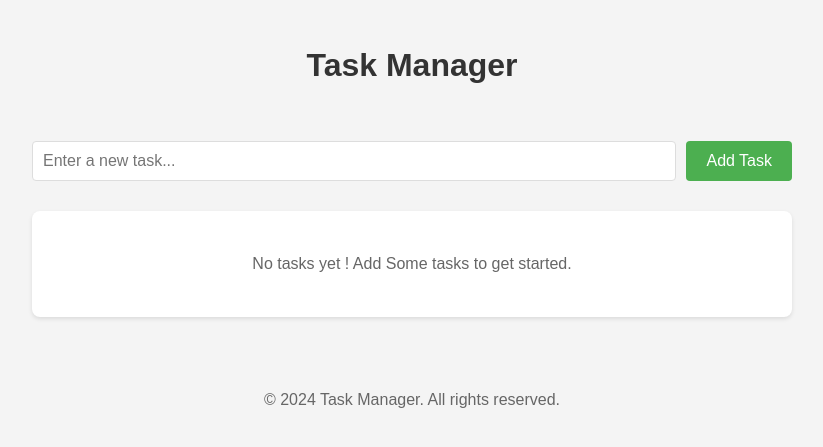
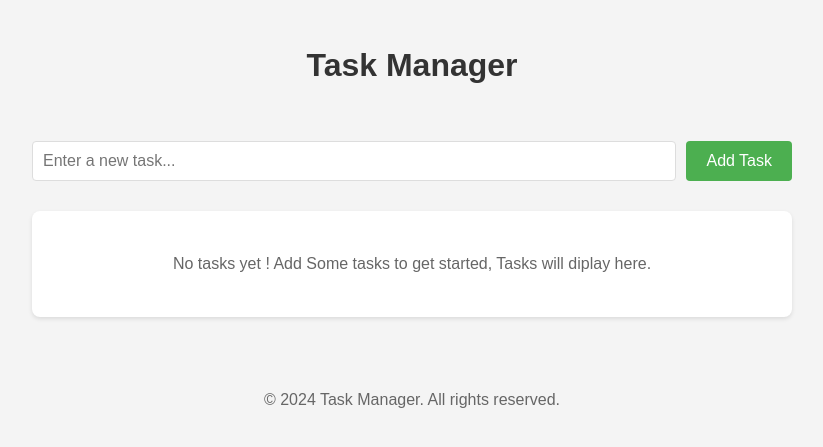
Before and after one commit to aseemfaras/vercel-deploy, a Flask app: page / in a window 1280 px wide. Shown: the top 447 px of the page, without its empty margins (228-1051 px from the left). Run offline with Flask 2, Linux system fonts and the light colour scheme.

Commit message:
index updated

```diff
--- a/templates/index.html
+++ b/templates/index.html
@@ -33,7 +33,7 @@
                         </div>
                     {% endfor %}
                 {% else %}
-                    <p class="no-tasks">No tasks yet ! Add Some tasks to get started.</p>
+                    <p class="no-tasks">No tasks yet ! Add Some tasks to get started, Tasks will diplay here.</p>
                 {% endif %}
             </div>
         </main>
```
